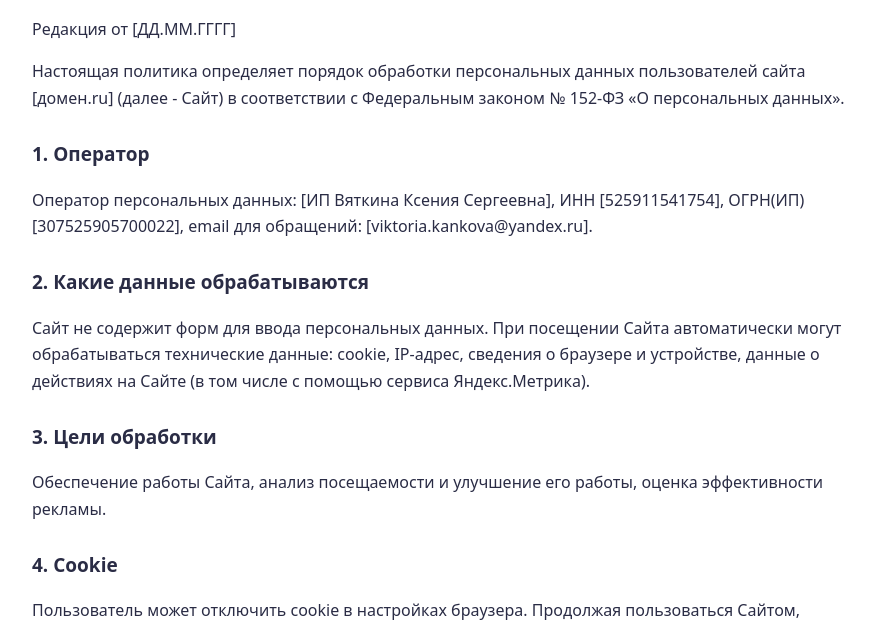
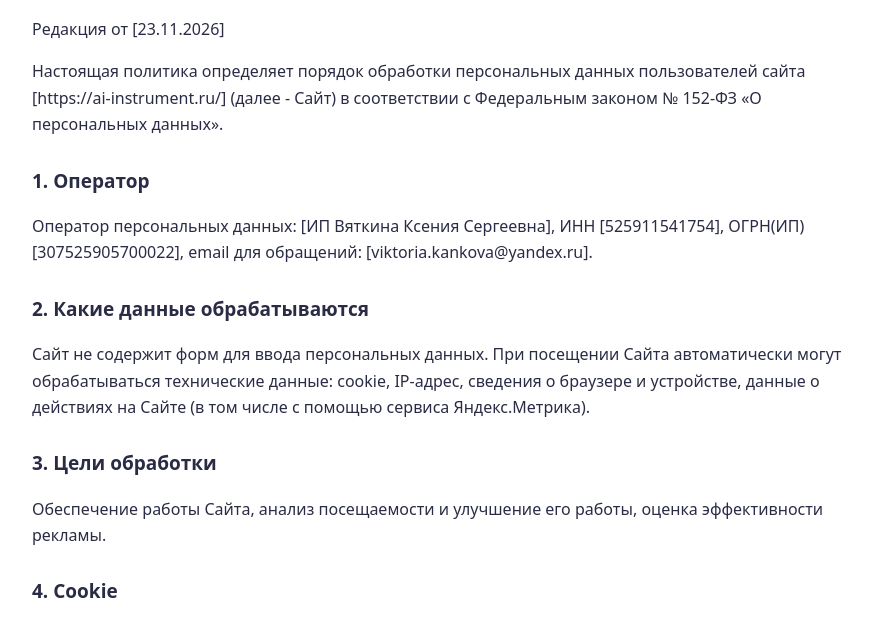
Before and after one commit to amaremarsel/StudyAi, a plain HTML site: page privacy.html in a window 1280 px wide. Shown: the part 150-771 px from the top of the page, without its empty margins (198-1073 px from the left). Drawn offline with Linux system fonts and the light colour scheme.

Commit message:
Update privacy.html

```diff
--- a/privacy.html
+++ b/privacy.html
@@ -1,8 +1,8 @@
 <!doctype html><html lang="ru"><head><meta charset="utf-8"><meta name="viewport" content="width=device-width, initial-scale=1"><title>Политика конфиденциальности</title><link rel="icon" href="favicon.svg"><style>body{font-family:system-ui,sans-serif;max-width:820px;margin:0 auto;padding:40px 20px;line-height:1.65;color:#2a2c45}h1{font-size:28px}h2{font-size:19px;margin-top:28px}a{color:#3f4cf5}</style></head><body>
 <p><a href="index.html">← На главную</a></p>
 <h1>Политика конфиденциальности</h1>
-<p>Редакция от [ДД.ММ.ГГГГ]</p>
-<p>Настоящая политика определяет порядок обработки персональных данных пользователей сайта [домен.ru] (далее - Сайт) в соответствии с Федеральным законом № 152-ФЗ «О персональных данных».</p>
+<p>Редакция от [23.11.2026]</p>
+<p>Настоящая политика определяет порядок обработки персональных данных пользователей сайта [https://ai-instrument.ru/] (далее - Сайт) в соответствии с Федеральным законом № 152-ФЗ «О персональных данных».</p>
 <h2>1. Оператор</h2>
 <p>Оператор персональных данных: [ИП Вяткина Ксения Сергеевна], ИНН [525911541754], ОГРН(ИП) [307525905700022], email для обращений: [viktoria.kankova@yandex.ru].</p>
 <h2>2. Какие данные обрабатываются</h2>
```
